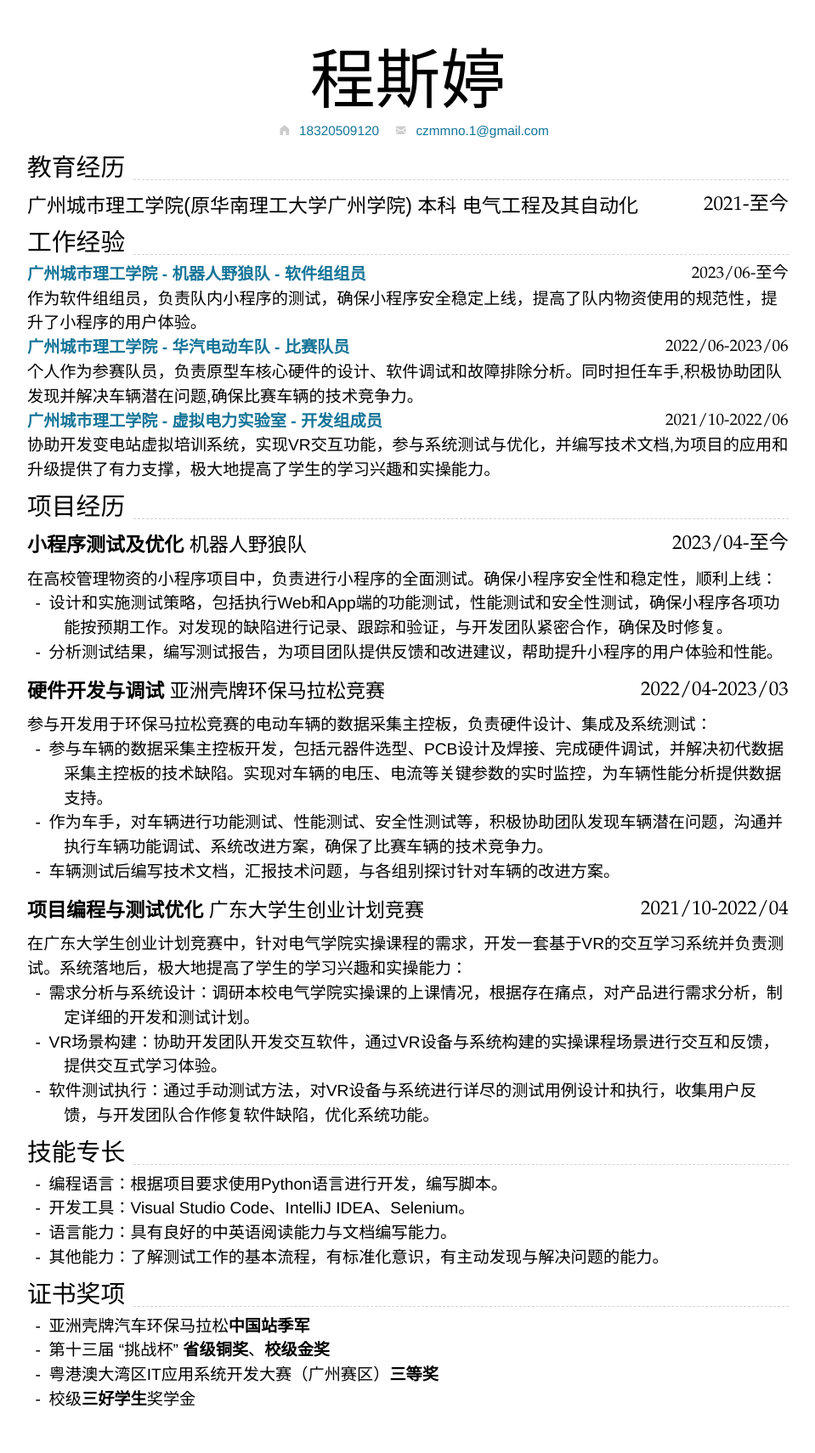
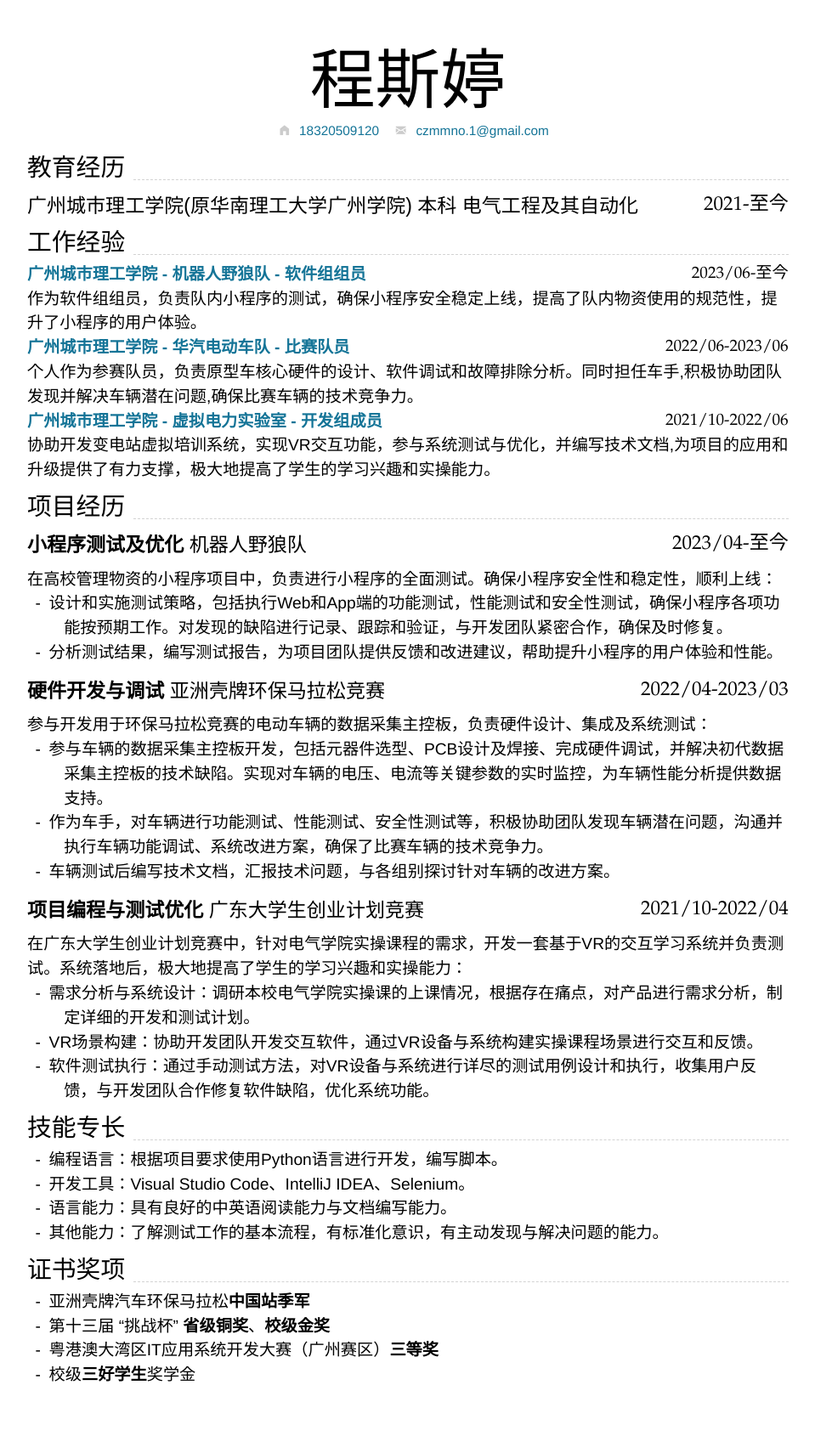
Before and after one commit to Lovelycz/resume, a Jekyll site: the page built from index.md, in a window 1280 px wide. Shown: the whole page at 85% size, without its empty margins (160-1119 px from the left). Built offline with Jekyll 4.4.1, drawn with Linux system fonts in a browser that asks for light colours; nearby versions of some CDN libraries; after the commit the page ends 1681 px from its top, so only the background shows below that.

Commit message:
Update index.md

```diff
--- a/index.md
+++ b/index.md
@@ -50,7 +50,7 @@ homepage:
 
 在广东大学生创业计划竞赛中，针对电气学院实操课程的需求，开发一套基于VR的交互学习系统并负责测试。系统落地后，极大地提高了学生的学习兴趣和实操能力：
 - 需求分析与系统设计：调研本校电气学院实操课的上课情况，根据存在痛点，对产品进行需求分析，制定详细的开发和测试计划。
-- VR场景构建：协助开发团队开发交互软件，通过VR设备与系统构建的实操课程场景进行交互和反馈，提供交互式学习体验。
+- VR场景构建：协助开发团队开发交互软件，通过VR设备与系统构建实操课程场景进行交互和反馈。
 - 软件测试执行：通过手动测试方法，对VR设备与系统进行详尽的测试用例设计和执行，收集用户反馈，与开发团队合作修复软件缺陷，优化系统功能。
 
 ## 技能专长
```
